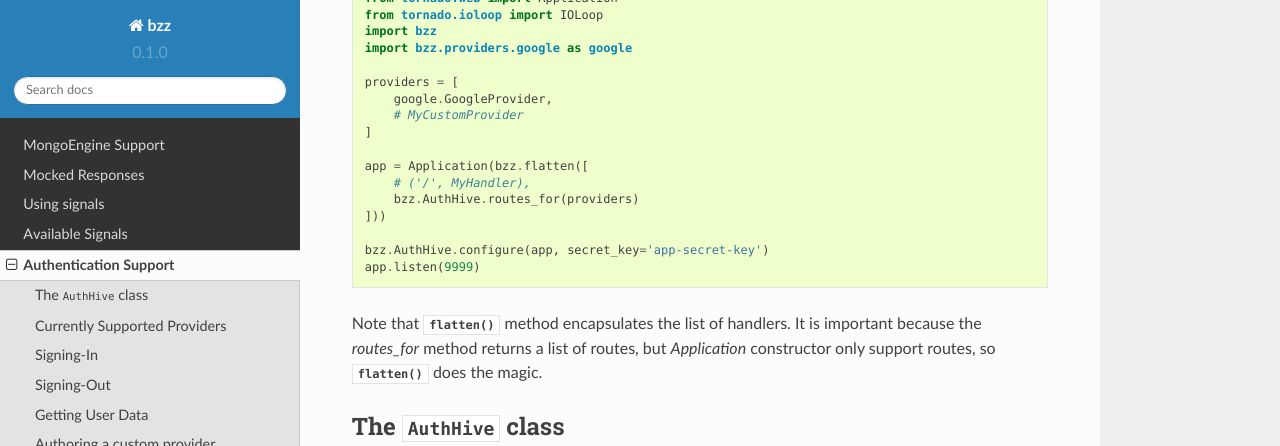
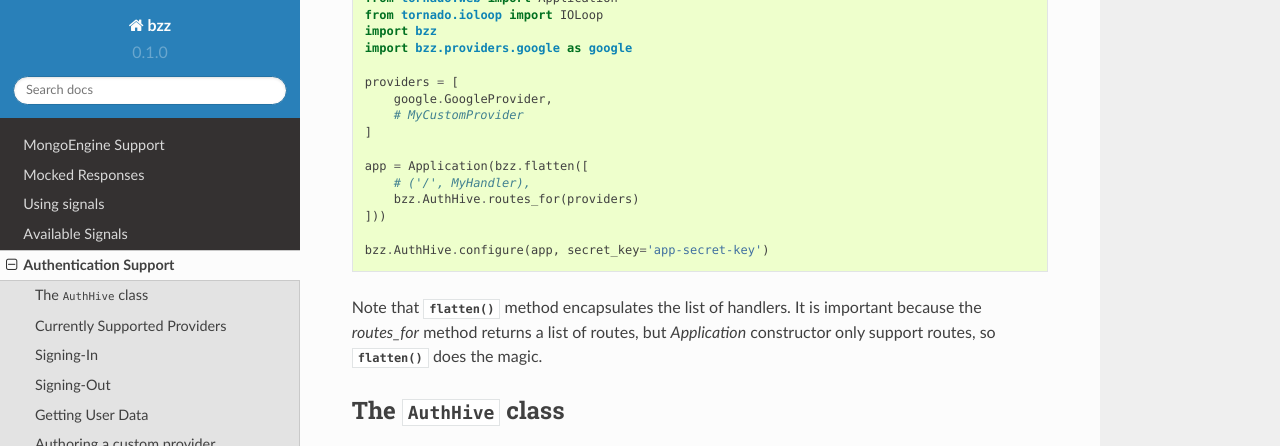
Before and after one commit to bzz-framework/bzz, a Sphinx documentation site: the page built from docs/authentication.rst, in a window 1280 px wide and 900 px high, scrolled down 399 px, cut to the strip 0-446 px from the top of the window. Built offline with Sphinx 7.4.7 and the Read the Docs theme 2.0.0, drawn with Linux system fonts in a browser that asks for light colours.

Commit message:
why listen?

```diff
--- a/docs/authentication.rst
+++ b/docs/authentication.rst
@@ -33,7 +33,6 @@ To enable authentication, call the `AuthHive.configure` method passing your torn
     ]))
 
     bzz.AuthHive.configure(app, secret_key='app-secret-key')
-    app.listen(9999)
 
 Note that :py:meth:`~bzz.utils.flatten` method encapsulates the list of handlers.
 It is important because the `routes_for` method returns a list of routes, but
```
